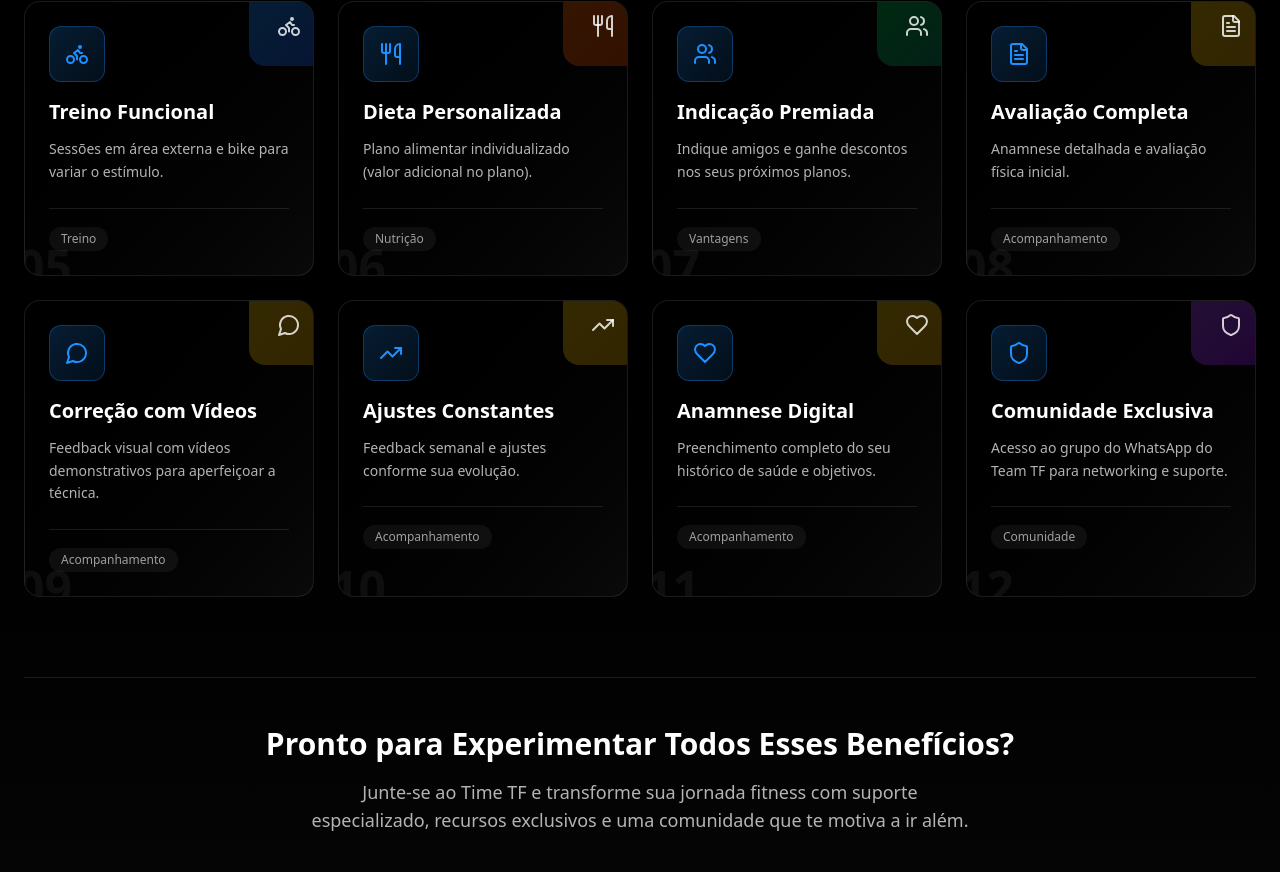
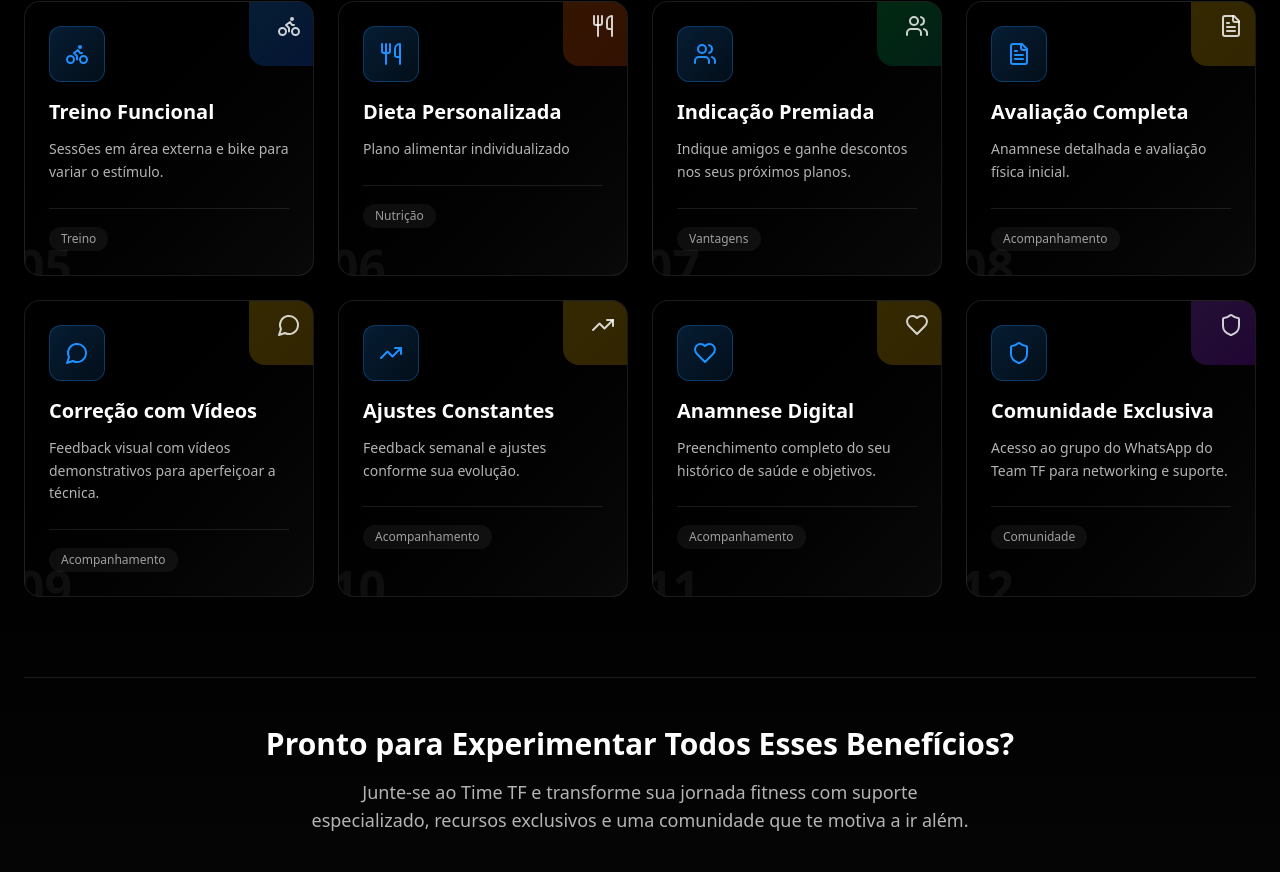
Before and after one commit to JairoLopes/personal_trainer, a React (Vite) app: page / in a window 1280 px wide. Shown: the part 3949-4821 px from the top of the page. Built offline with nearby package versions, Linux system fonts and the light colour scheme.

Commit message:
Update Beneficios.tsx

```diff
--- a/src/components/sections/Beneficios.tsx
+++ b/src/components/sections/Beneficios.tsx
@@ -53,8 +53,7 @@ const Beneficios = () => {
     {
       icon: <Utensils className="w-6 h-6" />,
       title: "Dieta Personalizada",
-      description:
-        "Plano alimentar individualizado (valor adicional no plano).",
+      description: "Plano alimentar individualizado",
       category: "nutricao",
     },
     {
```
